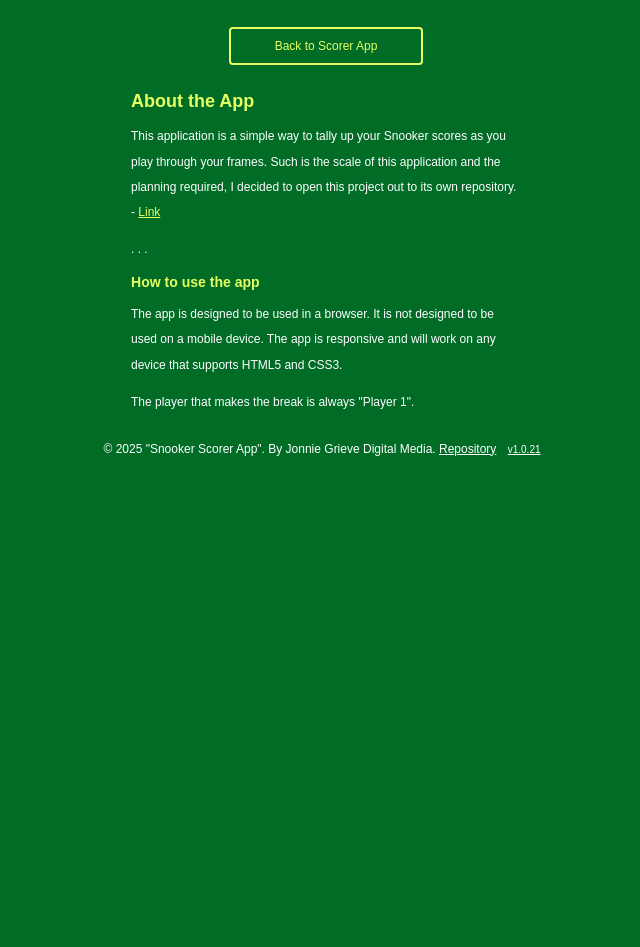
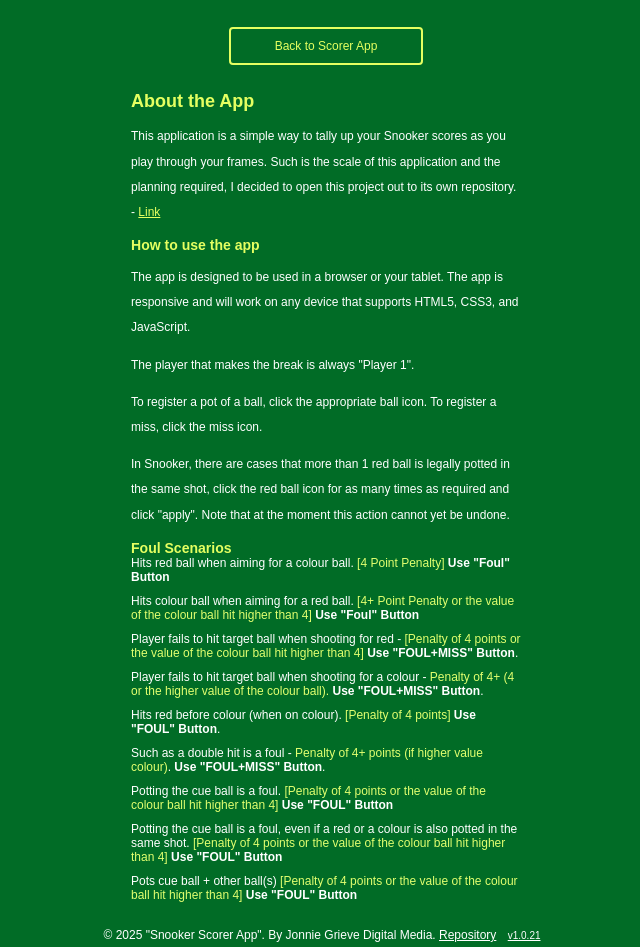
Before and after one commit to jg-digital-media/jgdm_snooker_scorer, a PHP site: page /about.php in a window 1280 px wide. Shown: the part 70-1017 px from the top of the page, without its empty margins (314-954 px from the left). Before the commit the page ends 526 px from the top, so only its background shows below. Run offline with PHP 8.4, Linux system fonts and the light colour scheme; some libraries are stand-ins or nearby versions; some web fonts are replaced.

Commit message:
edit copy

```diff
--- a/about.php
+++ b/about.php
@@ -1,5 +1,4 @@
 <?php require "template-parts/inc/header.php"; ?>
-
 
     <main class="interface-container">
 
@@ -11,13 +10,45 @@
 
             <p>This application is a simple way to tally up your Snooker scores as you play through your frames. Such is the scale of this application and the planning required, I decided to open this project out to its own repository. - <a href="https://projects.jonniegrieve.co.uk/snooker_scorer" target="_blank">Link</a></p>
 
-            <p> . . . </p>
+            <h3 class="about---subheadings">How to use the app</h3>
 
-            <h3>How to use the app</h3>
-
-            <p>The app is designed to be used in a browser. It is not designed to be used on a mobile device. The app is responsive and will work on any device that supports HTML5 and CSS3.</p>
+            <p>The app is designed to be used in a browser or your tablet. The app is responsive and will work on any device that supports HTML5, CSS3, and JavaScript.</p>
 
             <p>The player that makes the break is always "Player 1".</p>
+
+            <p>To register a pot of a ball, click the appropriate ball icon. To register a miss, click the miss icon.</p>
+
+            <p>In Snooker, there are cases that more than 1 red ball is legally potted in the same shot, click the red ball icon for as many times as required and click "apply". Note that at the moment this action cannot yet be undone.</p>
+
+            <h3 class="about---subheadings">Foul Scenarios</h3>
+
+            <ul class="foul---scenario--list">
+                <li>Hits red ball when aiming for a colour ball.  <span class="foul---penalty--points">[4 Point Penalty]</span> <strong>Use "Foul" Button</strong></li>
+
+                <li>Hits colour ball when aiming for a red ball.  <span class="foul---penalty--points">[4+ Point Penalty or the value of the colour ball hit higher than 4]</span> <strong>Use "Foul" Button</strong></li>
+                <li>Player fails to hit target ball when shooting for red - <span class="foul---penalty--points">[Penalty of 4 points or the value of the colour ball hit higher than 4]</span> <strong>Use "FOUL+MISS" Button</strong>.</li>
+                <li>Player fails to hit target ball when shooting for a colour - <span class="foul---penalty--points">Penalty of 4+ (4 or the higher value of the colour ball).</span> <strong>Use "FOUL+MISS" Button</strong>.</li>
+                <li>Hits red before colour (when on colour). <span class="foul---penalty--points">[Penalty of 4 points]</span> <strong>Use "FOUL" Button</strong>.</li>
+                <li>Such as a double hit is a foul - <span class="foul---penalty--points">Penalty of 4+ points (if higher value colour)</span>. <strong>Use "FOUL+MISS" Button</strong>.</li>
+                <li>Potting the cue ball is a foul. <span class="foul---penalty--points">[Penalty of 4 points or the value of the colour ball hit higher than 4]</span> <strong>Use "FOUL" Button</strong></li>
+                <li>Potting the cue ball is a foul, even if a red or a colour is also potted in the same shot. <span class="foul---penalty--points">[Penalty of 4 points or the value of the colour ball hit higher than 4]</span> <strong>Use "FOUL" Button</strong></li>
+                <li>Pots cue ball + other ball(s) <span class="foul---penalty--points">[Penalty of 4 points or the value of the colour ball hit higher than 4]</span> <strong>Use "FOUL" Button</strong></li>
+                <!-- <li>Red ball goes off the table</li> -->
+            </ul>
+
+
+
+            <!-- <h3 class="about---subheadings">Technical Details</h3>
+
+            <p>The application is built using the following technologies:</p>
+
+            <ul>
+                <li>PHP</li>
+                <li>HTML</li>
+                <li>CSS</li>
+                <li>JavaScript</li>
+                <li>SQLite3</li>
+            </ul> -->
 
         </article>
 
```
